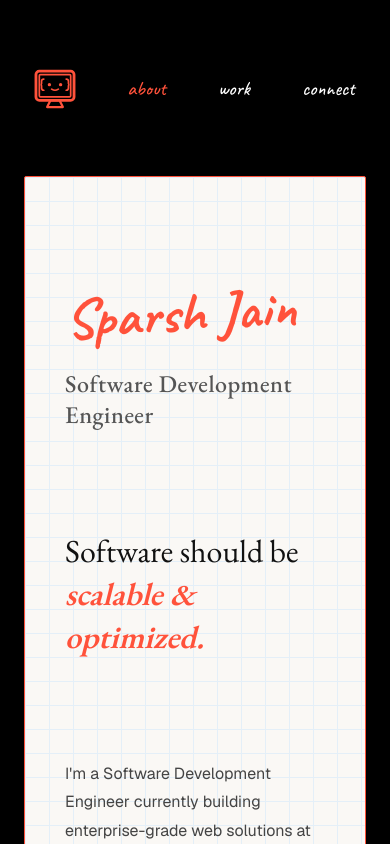
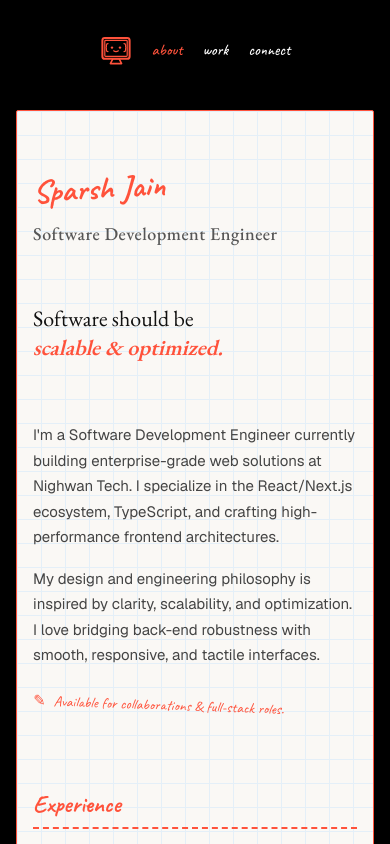
Before and after one commit to Sparshtub/sparshfolio, a Next.js app: page / in a window 390 px wide. Shown: the top 844 px of the page. Built offline with nearby package versions, Linux system fonts and the light colour scheme.

Commit message:
style: implement mobile and tablet responsiveness across homepage, navbar, work list wrapping, and contact stacks

```diff
--- a/src/app/connect/page.module.css
+++ b/src/app/connect/page.module.css
@@ -64,8 +64,50 @@
 }
 
 @media (max-width: 768px) {
+  .container {
+    margin: 20px auto 60px auto;
+    padding: 0 16px;
+  }
+  .introSection {
+    margin-top: 20px;
+    gap: 30px;
+  }
+  .headerBlock {
+    flex-direction: column;
+    gap: 16px;
+    align-items: flex-start;
+  }
+  .mailboxDoodle {
+    display: none;
+  }
+  .signature {
+    font-size: 38px;
+    margin-bottom: 6px;
+  }
+  .role {
+    font-size: 20px;
+  }
   .sectionsGrid {
     grid-template-columns: 1fr;
+    gap: 30px;
+  }
+  .infoCard, .formCard {
+    padding: 20px;
+  }
+  .infoTitle, .formTitle {
+    font-size: 22px;
+  }
+}
+
+@media (max-width: 480px) {
+  .signature {
+    font-size: 32px;
+  }
+  .role {
+    font-size: 18px;
+  }
+  .detailText {
+    font-size: 13px;
   }
 }
 
--- a/src/app/globals.css
+++ b/src/app/globals.css
@@ -127,3 +127,9 @@ a {
 ::-webkit-scrollbar-thumb:hover {
   background: var(--red-stamp);
 }
+
+@media (max-width: 768px) {
+  .graph-sheet {
+    padding: 24px 16px;
+  }
+}
--- a/src/app/page.module.css
+++ b/src/app/page.module.css
@@ -262,9 +262,29 @@
 }
 
 @media (max-width: 768px) {
+  .container {
+    margin: 20px auto 60px auto;
+    padding: 0 16px;
+  }
+
+  .introSection {
+    margin-top: 30px;
+    gap: 30px;
+  }
+
+  .signature {
+    font-size: 38px;
+    margin-bottom: 8px;
+  }
+
+  .role {
+    font-size: 20px;
+  }
+
   .sectionsGrid {
     grid-template-columns: 1fr;
-    gap: 48px;
+    gap: 40px;
+    margin-top: 40px;
   }
 
   .headerBlock {
@@ -276,7 +296,37 @@
     display: none; /* Hide noodle bowl on mobile */
   }
 
+  .philosophyBlock {
+    margin: 30px 0;
+  }
+
   .philosophyTitle {
+    font-size: 26px;
+    line-height: 1.3;
+  }
+
+  .bioBlock {
+    font-size: 15px;
+    line-height: 1.7;
+    gap: 16px;
+  }
+}
+
+@media (max-width: 480px) {
+  .signature {
     font-size: 32px;
   }
+  .role {
+    font-size: 18px;
+  }
+  .philosophyTitle {
+    font-size: 22px;
+  }
+  .handAnnotation {
+    font-size: 15px;
+  }
+  .sectionTitle {
+    font-size: 24px;
+    margin-bottom: 20px;
+  }
 }
--- a/src/app/work/page.module.css
+++ b/src/app/work/page.module.css
@@ -273,8 +273,44 @@
 }
 
 @media (max-width: 768px) {
+  .container {
+    margin: 20px auto 60px auto;
+    padding: 0 16px;
+  }
+  .intro {
+    margin-bottom: 30px;
+    gap: 12px;
+  }
+  .pageTitle {
+    font-size: 26px;
+  }
+  .stampWrapper {
+    width: 70px;
+    height: 70px;
+  }
   .workPanel {
     grid-template-columns: 1fr;
     gap: 40px;
   }
+  .projectItem {
+    font-size: 24px;
+    width: 100%;
+    white-space: normal;
+  }
+  .projectArrow {
+    font-size: 18px;
+  }
 }
+
+@media (max-width: 480px) {
+  .pageTitle {
+    font-size: 22px;
+  }
+  .projectItem {
+    font-size: 20px;
+  }
+  .clothingTag {
+    width: 100%;
+    padding: 30px 16px 20px 16px;
+  }
+}
--- a/src/components/Navbar/Navbar.module.css
+++ b/src/components/Navbar/Navbar.module.css
@@ -168,3 +168,33 @@
   from { transform: rotate(0deg); }
   to { transform: rotate(360deg); }
 }
+
+@media (max-width: 768px) {
+  .header {
+    padding: 30px 16px 20px 16px;
+  }
+  .navList {
+    gap: 20px;
+  }
+  .logoLink {
+    width: 44px;
+    height: 44px;
+  }
+  .navLink {
+    font-size: 17px;
+  }
+}
+
+@media (max-width: 480px) {
+  .navList {
+    gap: 12px;
+  }
+  .logoLink {
+    width: 40px;
+    height: 40px;
+  }
+  .navLink {
+    font-size: 16px;
+    padding: 2px 4px;
+  }
+}
```
